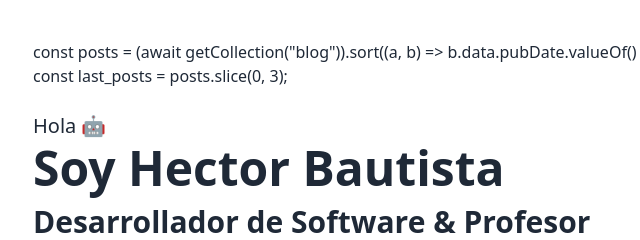
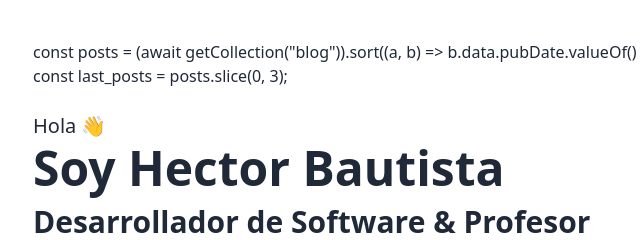
Before and after one commit to exobchix/exobchix-dev, an Astro site: page / in a window 1280 px wide. Shown: the top 240 px of the page, 333-973 px from the left. Built offline with nearby package versions, Linux system fonts and the light colour scheme; Astro itself is replaced by a stand-in of ours.

Commit message:
Cambio de emoji2

```diff
--- a/src/pages/index.astro
+++ b/src/pages/index.astro
@@ -11,7 +11,7 @@ import createSlug from "../lib/createSlug"
   //
   // const last_posts = posts.slice(0, 3);
   <div class="pb-12 mt-5">
-    <div class="text-xl py-1">Hola 🤖</div>
+    <div class="text-xl py-1">Hola 👋</div>
     <div class="text-5xl font-bold">Soy Hector Bautista</div>
     <div class="text-3xl py-3 font-bold">Desarrollador de Software & Profesor</div>
     <div class="py-2">
```
